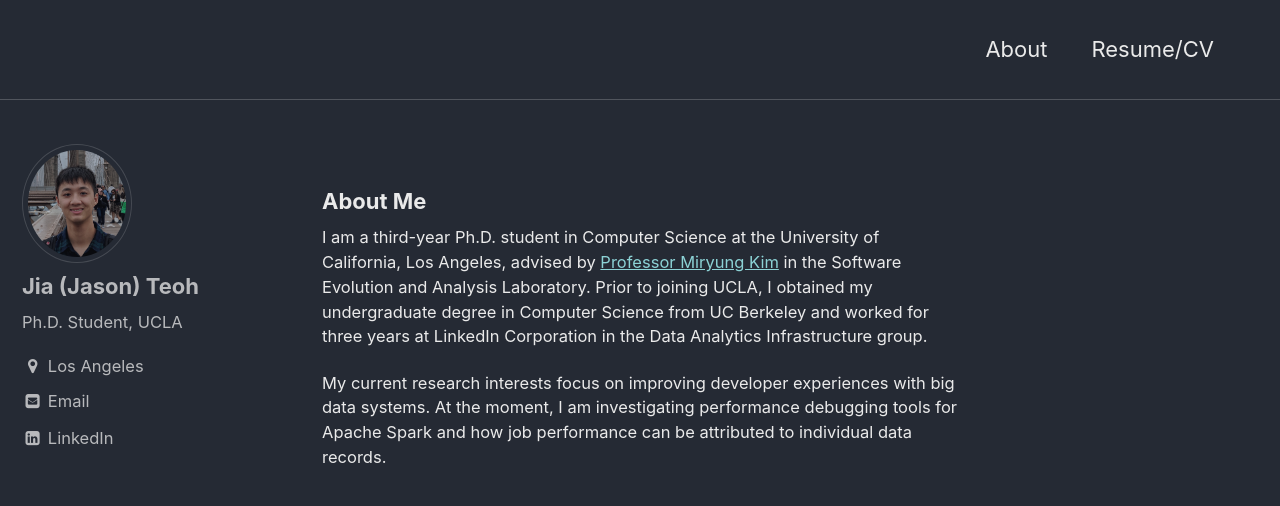
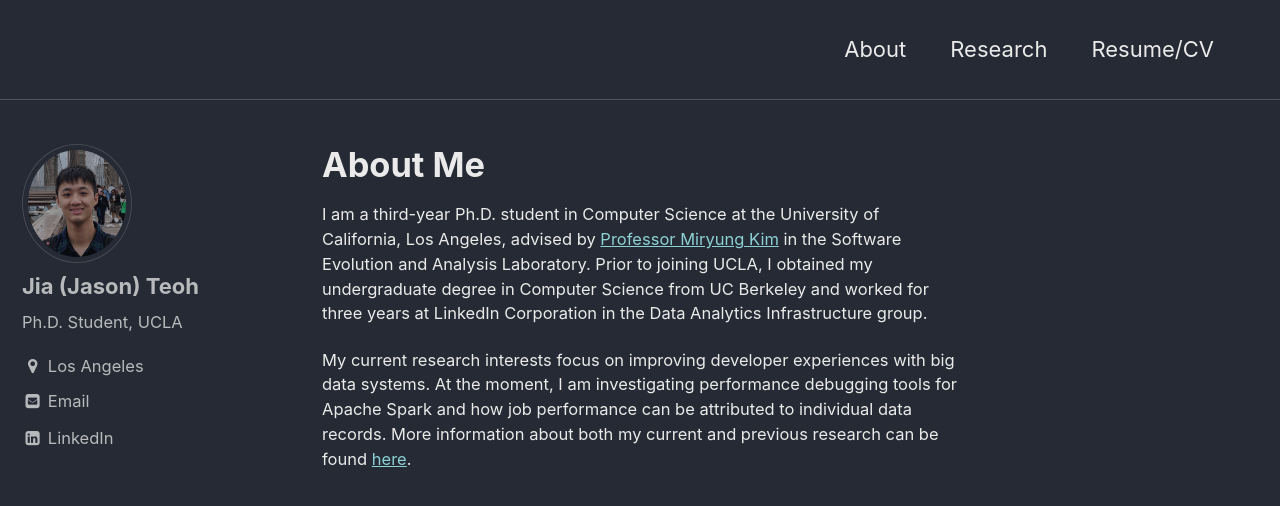
Before and after one commit to jiateoh/jiateoh.github.io, a Jekyll site: the page built from index.html, in a window 1280 px wide and 900 px high. Shown: the top 506 px of the window. Built offline with Jekyll 4.4.1, drawn with Linux system fonts in a browser that asks for light colours; the list of posts is cut into pages by our own code.

Commit message:
Add research page, trying to set wide content format (requires updated minimalmistakes)

```diff
--- a/_config.yml
+++ b/_config.yml
@@ -258,4 +258,5 @@ defaults:
       type: pages
     values:
       layout: single
+      classes: wide
       author_profile: true
--- a/_data/navigation.yml
+++ b/_data/navigation.yml
@@ -3,8 +3,10 @@ main:
   - title: "About"
     url: /
   # - title: "Publications"
-  #   url: /publications
+  #   url: /publications #perhaps _emily_publications now
   # - title: "CV"
   #   url: /pdfs/cv.pdf
+  - title: "Research"
+    url: /research
   - title: "Resume/CV"
     url: /pdfs/resume.pdf
--- a/_layouts/home.html
+++ b/_layouts/home.html
@@ -1,11 +1,11 @@
 ---
 layout: single
 ---
-
-<h3>About Me</h3>
+<h1>About Me</h1>
 <p>
-  I am a third-year Ph.D. student in Computer Science at the University of California, Los Angeles, advised by <a href="http://web.cs.ucla.edu/~miryung/">Professor Miryung Kim</a> in the Software Evolution and Analysis Laboratory. Prior to joining UCLA, I obtained my undergraduate degree in Computer Science from UC Berkeley and worked for three years at LinkedIn Corporation in the Data Analytics Infrastructure group.
+	I am a third-year Ph.D. student in Computer Science at the University of California, Los Angeles, advised by <a href="http://web.cs.ucla.edu/~miryung/">Professor Miryung Kim</a> in the Software Evolution and Analysis Laboratory. Prior to joining UCLA, I obtained my undergraduate degree in Computer Science from UC Berkeley and worked for three years at LinkedIn Corporation in the Data Analytics Infrastructure group.
 </p>
+<!-- original version -->
 <p>
-  My current research interests focus on improving developer experiences with big data systems. At the moment, I am investigating performance debugging tools for Apache Spark and how job performance can be attributed to individual data records.
+	My current research interests focus on improving developer experiences with big data systems. At the moment, I am investigating performance debugging tools for Apache Spark and how job performance can be attributed to individual data records. More information about both my current and previous research can be found <a href="/research">here</a>.
 </p>
```
Also changed, not shown: _pages/research.html (added, +16 -0 lines), README.md, assets/images/nanoflow_overview.png (added), 1 other file.
